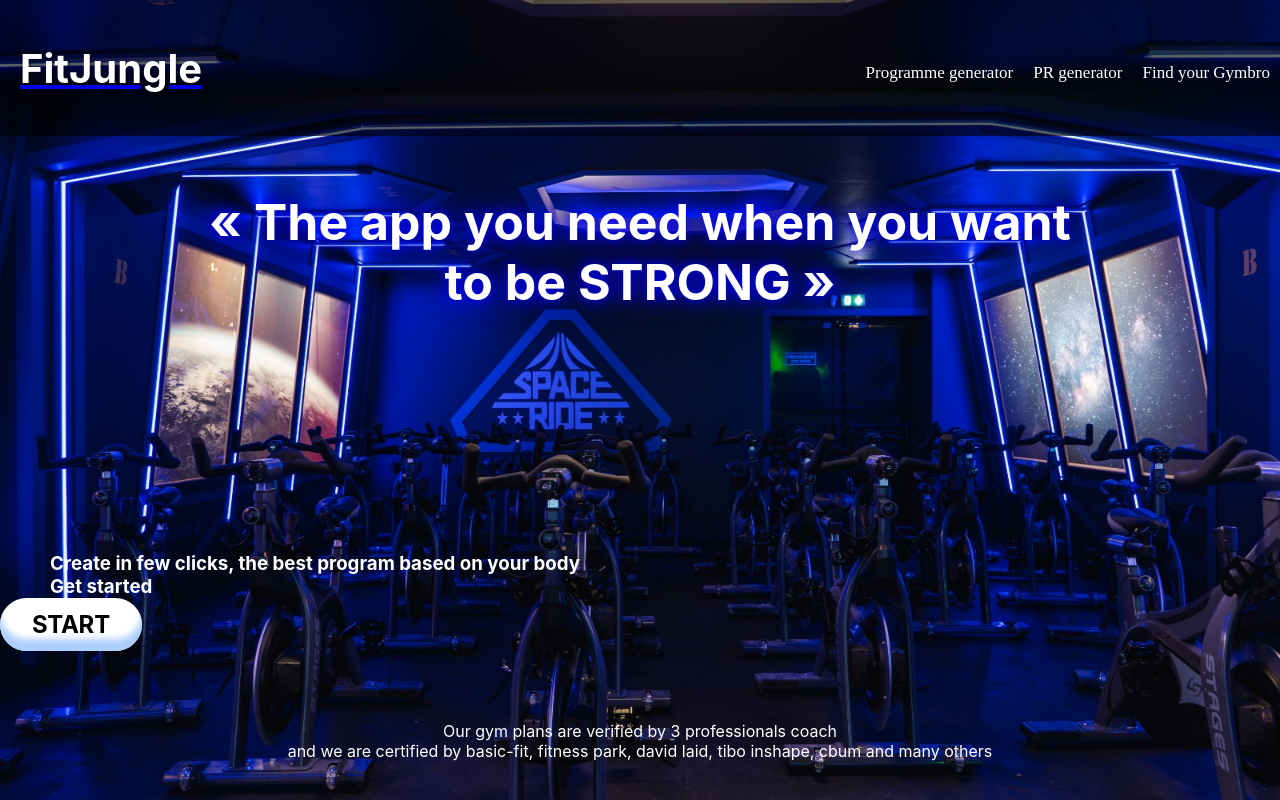
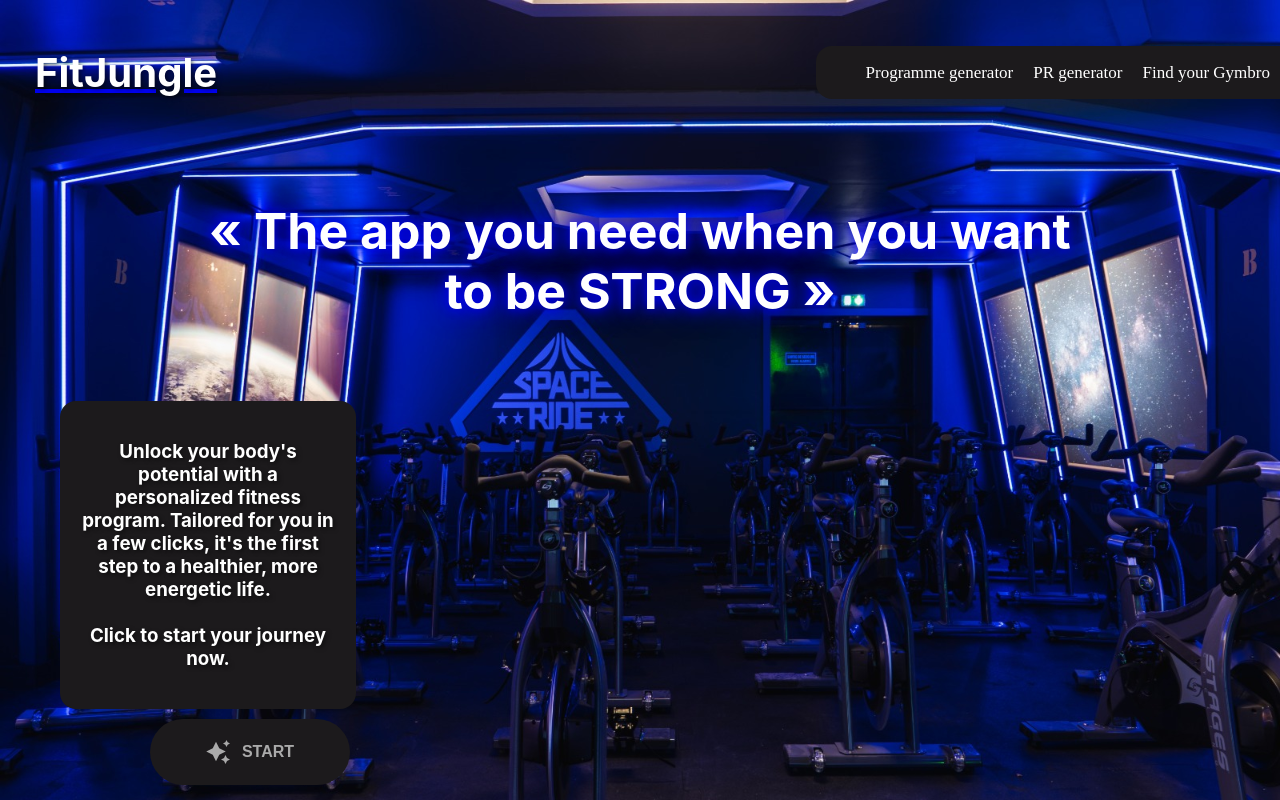
Before and after one commit to gekikho/FitJungle, a React (Create React App) app: page / in a window 1280 px wide. Shown: the top 800 px of the page. Built offline with nearby package versions, Linux system fonts and the light colour scheme; a web font is replaced by a local one.

Commit message:
maincsschanges

```diff
--- a/src/App.css
+++ b/src/App.css
@@ -1,7 +1,3 @@
-* {
-  padding: 0;
-  margin: 0;
-}
 #root {
   -webkit-animation: slide-in-top 1.2s cubic-bezier(0.25, 0.46, 0.45, 0.94);
   animation: slide-in-top 1.2s cubic-bezier(0.25, 0.46, 0.45, 0.94);
@@ -16,51 +12,63 @@
 }
 
 .App-header {
-  background-color: rgba(0, 0, 0, 0.6);
+  background-color: transparent;
   min-height: 17vh;
   display: flex;
   flex-direction: row;
   align-items: center;
   justify-content: space-between;
-  font-size: calc(10px + 2vmin);
   color: white;
-  align-items: center;
-  justify-content: space-between;
 }
 
 #home {
   align-items: center;
 }
-
+.menu1 {
+  background-color: rgba(28, 26, 28);
+  border-radius: 1em 0 0 1em;
+}
 .menu1 li {
   display: inline;
-  list-style: none;
+  padding: 10px;
 }
 
 .menu1 li a {
   text-decoration: none;
   color: #fff;
   font-size: 17px;
-  margin: 10px;
   font-family: "Kdam Thmor Pro";
+}
+#logocontain {
+  margin-left: 20px;
 }
 
 #Logo {
-  margin-left: 20px;
   font-size: 40px;
   font-weight: bold;
   color: #fff;
   text-shadow: 2px 2px 4px rgba(0, 0, 0, 0.5);
+  padding: 15px;
 }
 #Logo:hover {
   text-shadow: 0 0 10px blue;
 }
 #para {
   color: white;
-  margin: 30vh 50px 0;
-  margin: 30vh 50px 0;
-  height: fit-content;
-  width: fit-content;
+  margin: 10vh 60px 0;
+  display: flex;
+  align-items: flex-start;
+  justify-content: flex-start;
+  flex-direction: column;
+  max-width: 20%;
+  text-shadow: 2px 2px 4px rgba(0, 0, 0, 0.5);
+  background-color: rgba(28, 26, 28);
+  border-radius: 1em;
+  padding: 20px;
+  margin-bottom: 10px;
+}
+h3 {
+  text-align: center;
 }
 #titre {
   text-align: center;
@@ -232,52 +240,60 @@
     opacity: 1;
   }
 }
-
-#certifications {
+#certifcontain {
   display: flex;
   justify-content: center;
+  align-items: center;
+}
+#certifications {
   text-align: center;
-  margin-top: 70px;
+  margin-top: 100px;
+  background-color: rgba(28, 26, 28);
+  height: fit-content;
+  width: fit-content;
+  padding: 15px;
+  border-radius: 1em;
 }
+
 #start {
-  appearance: none;
-  background-color: #ffffff;
-  border-radius: 40em;
-  border-style: none;
-  box-shadow: #adcfff 0 -12px 6px inset;
-  box-sizing: border-box;
-  color: #000000;
+  border: none;
+  width: 15em;
+  height: 5em;
+  border-radius: 3em;
+  display: flex;
+  justify-content: center;
+  align-items: center;
+  gap: 12px;
+  background: #1c1a1c;
   cursor: pointer;
-  display: inline-block;
-  font-family: -apple-system, sans-serif;
-  font-size: 1.2rem;
-  font-weight: 700;
-  letter-spacing: -0.24px;
-  margin: 0;
-  outline: none;
-  padding: 1rem 1.3rem;
-  quotes: auto;
-  text-align: center;
-  text-decoration: none;
-  transition: all 0.15s;
-  user-select: none;
-  -webkit-user-select: none;
-  touch-action: manipulation;
+  transition: all 450ms ease-in-out;
+  margin-left: 150px;
+}
+
+.sparkle {
+  fill: #aaaaaa;
+  transition: all 800ms ease;
+}
+
+.text {
+  font-weight: 600;
+  color: #aaaaaa;
+  font-size: medium;
 }
 
 #start:hover {
-  background-color: #ffc229;
-  box-shadow: #ff6314 0 -6px 8px inset;
-  transform: scale(1.125);
+  background: linear-gradient(0deg, blue, rgb(100, 100, 249));
+  box-shadow: inset 0px 1px 0px 0px rgba(255, 255, 255, 0.4),
+    inset 0px -4px 0px 0px rgba(0, 0, 0, 0.2),
+    0px 0px 0px 4px rgba(255, 255, 255, 0.2), 0px 0px 180px 0px blue;
+  transform: translateY(-2px);
 }
 
-#start:active {
-  transform: scale(1.025);
+#start:hover .text {
+  color: white;
 }
 
-@media (min-width: 768px) {
-  #start {
-    font-size: 1.5rem;
-    padding: 0.75rem 2rem;
-  }
+#start:hover .sparkle {
+  fill: white;
+  transform: scale(1.2);
 }
--- a/src/component/script.js
+++ b/src/component/script.js
@@ -33,7 +33,9 @@
       ></link>
       <header className="App-header">
         <a href="#home" onClick={() => setPage("home")}>
-          <h2 id="Logo">FitJungle</h2>{" "}
+          <div id="logocontain">
+            <h2 id="Logo">FitJungle</h2>{" "}
+          </div>
         </a>
         <nav className="menu1">
           <ul>
@@ -60,14 +62,28 @@
           </h2>
           <div id="para">
             <h3>
-              Create in few clicks, the best program based on your body{" "}
-              <br></br> Get started
+              Unlock your body's potential with a personalized fitness program.
+              Tailored for you in a few clicks, it's the first step to a
+              healthier, more energetic life. <br />
+              <br />
+              Click to start your journey now.{" "}
             </h3>
           </div>
           <button id="start" onClick={() => setPage("programme")}>
-            START
+            <svg
+              height="24"
+              width="24"
+              fill="#FFFFFF"
+              viewBox="0 0 24 24"
+              data-name="Layer 1"
+              id="Layer_1"
+              class="sparkle"
+            >
+              <path d="M10,21.236,6.755,14.745.264,11.5,6.755,8.255,10,1.764l3.245,6.491L19.736,11.5l-6.491,3.245ZM18,21l1.5,3L21,21l3-1.5L21,18l-1.5-3L18,18l-3,1.5ZM19.333,4.667,20.5,7l1.167-2.333L24,3.5,21.667,2.333,20.5,0,19.333,2.333,17,3.5Z"></path>
+            </svg>
+            <span class="text">START</span>
           </button>
-          <div>
+          <div id="certifcontain">
             <p id="certifications">
               Our gym plans are verified by 3 professionals coach <br></br>
               and we are certified by basic-fit, fitness park, david laid, tibo
```
